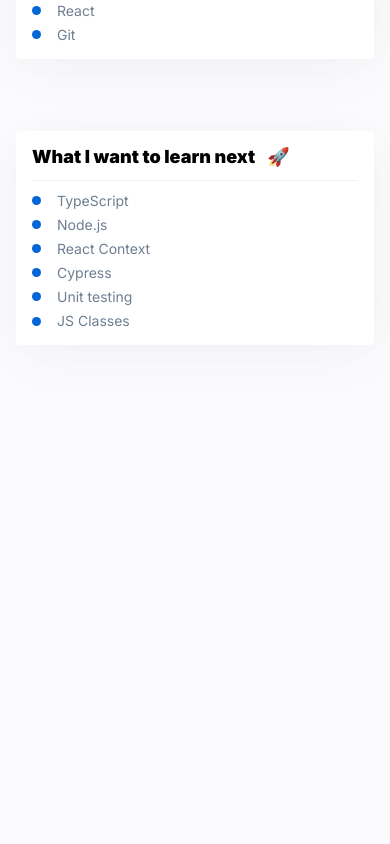
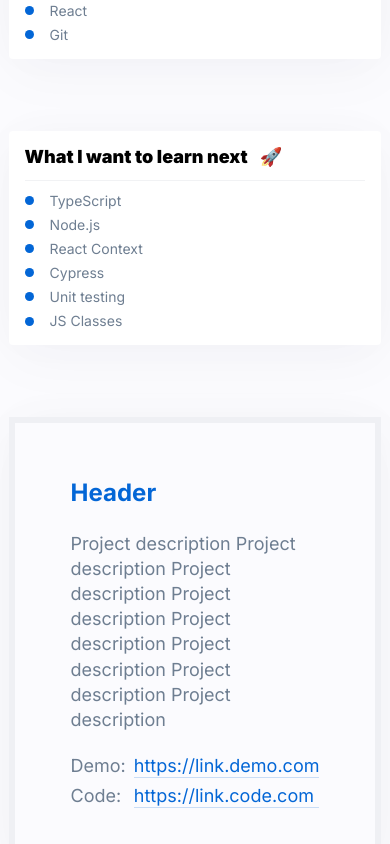
Before and after one commit to Adrode/personal-homepage, a React (Create React App) app: page / in a window 390 px wide. Shown: the part 1011-1855 px from the top of the page. Before the commit the page ends 1428 px from the top, so only its background shows below. Built offline with nearby package versions, Linux system fonts and the light colour scheme.

Commit message:
GithubTile prepared, without media queries

```diff
--- a/src/App.js
+++ b/src/App.js
@@ -1,7 +1,7 @@
 import { Wrapper } from "./Wrapper/styled";
 import { Heading } from "./Heading";
 import { List } from "./List";
-
+import { GithubTile } from "./GithubTile";
 import { skillset, nextToLearn } from "./utils/listsContent";
 
 function App() {
@@ -18,6 +18,7 @@
         headerEmoji={"🚀"}
         listContent={nextToLearn}
       />
+      <GithubTile />
     </Wrapper>
   );
 }
--- /dev/null
+++ b/src/GithubTile/index.js
@@ -0,0 +1,39 @@
+import {
+  Container,
+  Header,
+  Description,
+  LinkContainer,
+  LinkDescription,
+  LinkURLContainer,
+  LinkURL
+} from "./styled";
+
+export const GithubTile = () => (
+  <Container>
+    <Header>Header</Header>
+    <Description>
+      Project description
+      Project description
+      Project description
+      Project description
+      Project description
+      Project description
+      Project description
+      Project description
+    </Description>
+    <LinkContainer>
+      <LinkDescription>
+        <span>Demo:</span>
+        <span>Code:</span>
+      </LinkDescription>
+      <LinkURLContainer>
+        <LinkURL href={"https://www.google.com"}>
+          https://link.demo.com
+        </LinkURL>
+        <LinkURL href={"https://www.google.com"}>
+          https://link.code.com
+        </LinkURL>
+      </LinkURLContainer>
+    </LinkContainer>
+  </Container>
+);
--- /dev/null
+++ b/src/GithubTile/styled.js
@@ -0,0 +1,66 @@
+import styled from "styled-components";
+
+export const Container = styled.section`
+  padding: 56px;
+
+  border: 6px solid ${({ theme }) => theme.color.borderTransparent};
+  box-shadow: 0px 16px 58px 0px #090A3308, 0px -2px 50px 0px #090A3305;
+
+  &:hover {
+    border: 6px solid ${({ theme }) => theme.color.blueTransparent};
+  }
+`;
+
+export const Header = styled.h3`
+  margin: 0 0 24px 0;
+
+  font-weight: ${({ theme }) => theme.fontWeight.bold};
+  font-size: 24px;
+  color: ${({ theme }) => theme.color.mainBlueLM};
+`;
+
+export const Description = styled.p`
+  margin: 0 0 24px 0;
+
+  font-size: 18px;
+  line-height: 25.2px;
+  color: ${({ theme }) => theme.color.textSecondary};
+`;
+
+export const LinkContainer = styled.div`
+  display: grid;
+  grid-template-columns: repeat(2, auto);
+  justify-content: start;
+  grid-gap: 8px;
+`;
+
+export const LinkDescription = styled.p`
+  margin: 0;
+
+  display: grid;
+  grid-template-rows: repeat(2, auto);
+  grid-gap: 8px;
+
+  font-size: 18px;
+  color: ${({ theme }) => theme.color.textSecondary};
+`;
+
+export const LinkURLContainer = styled.div`
+  margin: 0;
+
+  display: grid;
+  grid-template-rows: repeat(2, auto);
+  grid-gap: 8px;
+`;
+
+export const LinkURL = styled.a`
+  text-decoration: none;
+  border-bottom: 1px solid ${({ theme }) => theme.color.blueTransparent};
+
+  font-size: 18px;
+  color: ${({ theme }) => theme.color.mainBlueLM};
+
+  &:hover {
+    border-bottom: 1px solid ${({ theme }) => theme.color.mainBlueLM};
+  }
+`;
--- a/src/theme.js
+++ b/src/theme.js
@@ -5,6 +5,7 @@
     textSecondary: "#6E7E91",
     mainBlueLM: "#0366D6",
     mainBlueDM: "#2188FF",
+    blueTransparent: "#0366D633",
     bgLightMode: "#FBFBFE",
     semiDark: "#363636B8",
     blackText: "#252525",
```
